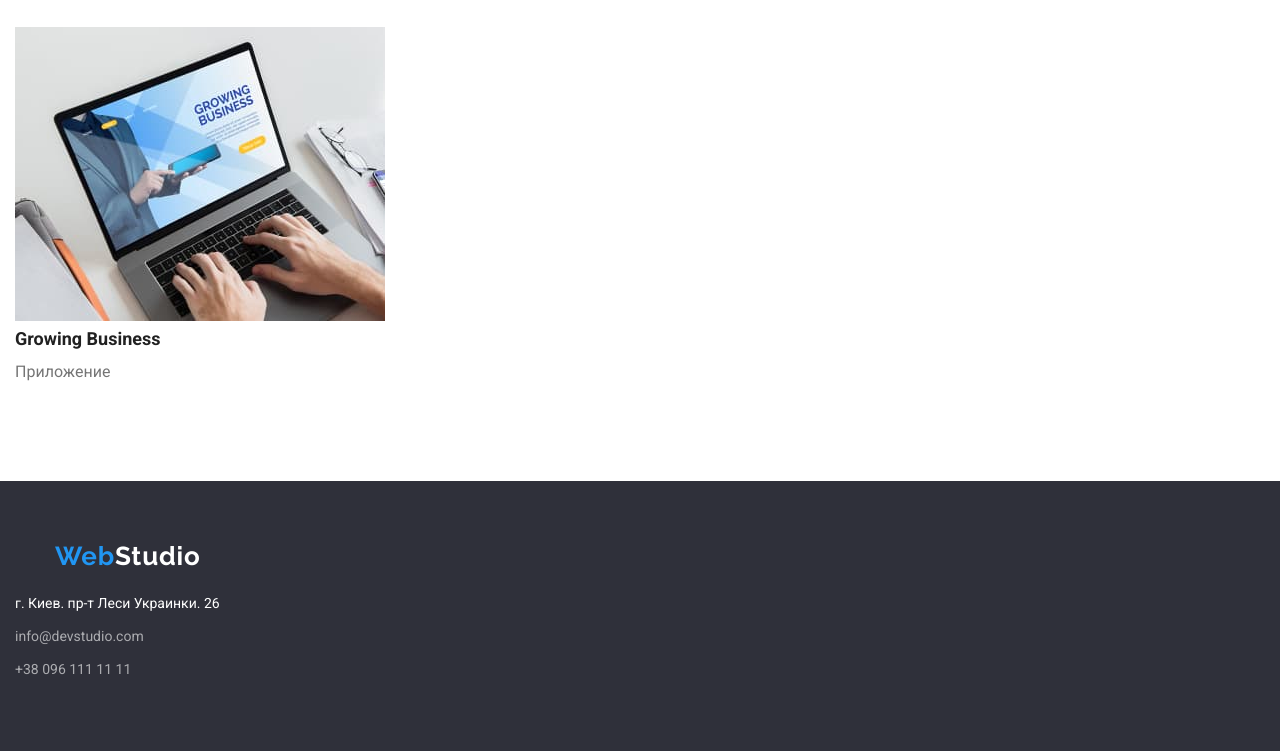
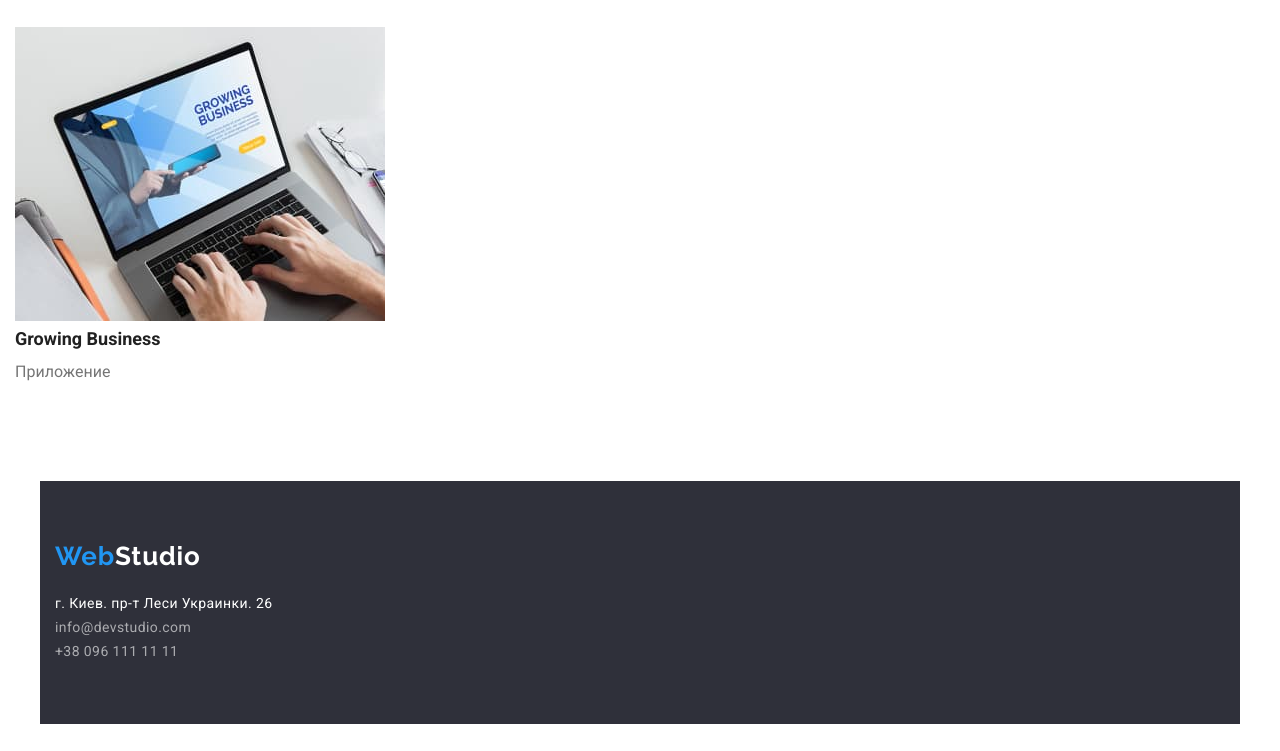
Before and after one commit to Mariia-Petlovana-91/-goit-markup-hw-03, a plain HTML site: page portfolio.html in a window 1280 px wide. Shown: the part 1701-2452 px from the top of the page. After the commit the page ends 2425 px from the top, so only its background shows below. Drawn offline with nearby package versions, Linux system fonts and the light colour scheme.

Commit message:
edit footer

```diff
--- a/css/style.css
+++ b/css/style.css
@@ -34,6 +34,9 @@ button {
 }
 img {
   display: block;
+}
+address {
+  font-style: inherit;
 }
 .container {
   display: flex;
@@ -247,10 +250,9 @@ img {
 }
 .our-team-item {
   margin-right: 30px;
-  /* letter-spacing: 0.03em; */
 }
 .texts-elements-our-team {
-  background-color: #fff;
+  background-color: #ffffff;
   padding-top: 30px;
   padding-bottom: 30px;
 }
@@ -275,27 +277,18 @@ img {
   background-color: #2f303a;
   padding-top: 60px;
   padding-bottom: 60px;
+  flex-direction: column;
 }
-.vault > a {
+.logo-footer {
   margin-bottom: 20px;
 }
-.all-contacts-vault {
-  width: 1200px;
-  padding-left: 15px;
-  padding-right: 15px;
-  font-style: normal;
-}
-
-.vault-list {
-  padding-left: 0;
-}
-.vault-item {
+.vault-list .vault-item:not(:last-child) {
   margin-bottom: 9px;
 }
 .google-address {
   font-size: 14px;
   line-height: 1.71;
-  letter-spacing: 0.03;
+  letter-spacing: 0.03em;
 }
 .vault-item > a.link.google-address {
   color: var(--color-text);
@@ -307,7 +300,7 @@ img {
 .vault-item {
   font-size: 14px;
   line-height: 1.71;
-  letter-spacing: 0.03;
+  letter-spacing: 0.03em;
 }
 .vault-item > a:link {
   color: var(--contacts-color-light);
--- a/portfolio.html
+++ b/portfolio.html
@@ -93,18 +93,21 @@
      </section>
     </main>
     <!------------------------------portfolio footer------------------------>
-    <footer class="vault">
-      <a class="link logo container" href="WebStudio">Web<span class="logo-word-light">Studio</span></a>
-      <address class="all-contacts-vault">
-        <ul class="vault-list list">
-          <li class="vault-item"><a class="link google-address" href="https://goo.gl/maps/u1JJwSSeLyqYVt8B6" target="blank"
-              rel="noreferrer noopener">г.
-              Киев. пр-т
-              Леси Украинки. 26</a></li>
-          <li class="vault-item"><a class="link" href="mailto:info@devstudio.com">info@devstudio.com</a></li>
-          <li class="vault-item"><a class="link" href="tel:+380961111111">+38 096 111 11 11</a></li>
-        </ul>
+    <footer>
+      <div class="container vault">
+        <a class="link logo logo-footer" href="WebStudio">Web<span class="logo-word-light">Studio</span></a>
+        <address>
+          <ul class="list">
+            <li class="vault-item"><a class="link google-address" href="https://goo.gl/maps/u1JJwSSeLyqYVt8B6"
+                target="blank" rel="noreferrer noopener">г.
+                Киев. пр-т
+                Леси Украинки. 26</a></li>
+            <li class="vault-item "><a class="link" href="mailto:info@devstudio.com">info@devstudio.com</a></li>
+            <li class="vault-item"><a class="link" href="tel:+380961111111">+38 096 111 11 11</a></li>
+          </ul>
+      </div>
       </address>
+      </div>
     </footer>
 </body>
 </html>
```
Also changed, not shown: index.html (+8 -5 lines).
